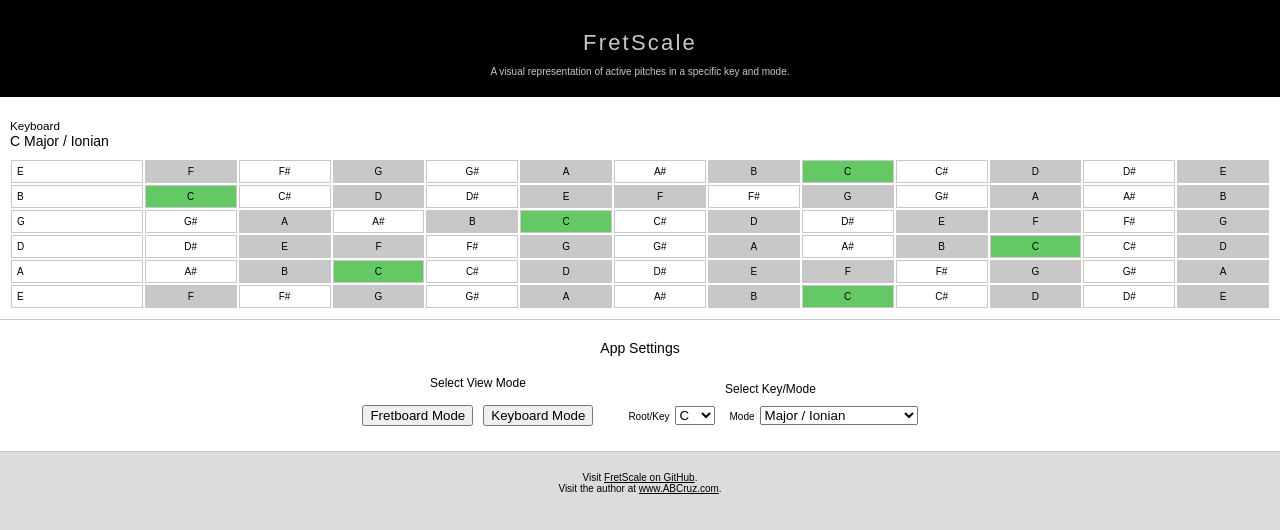
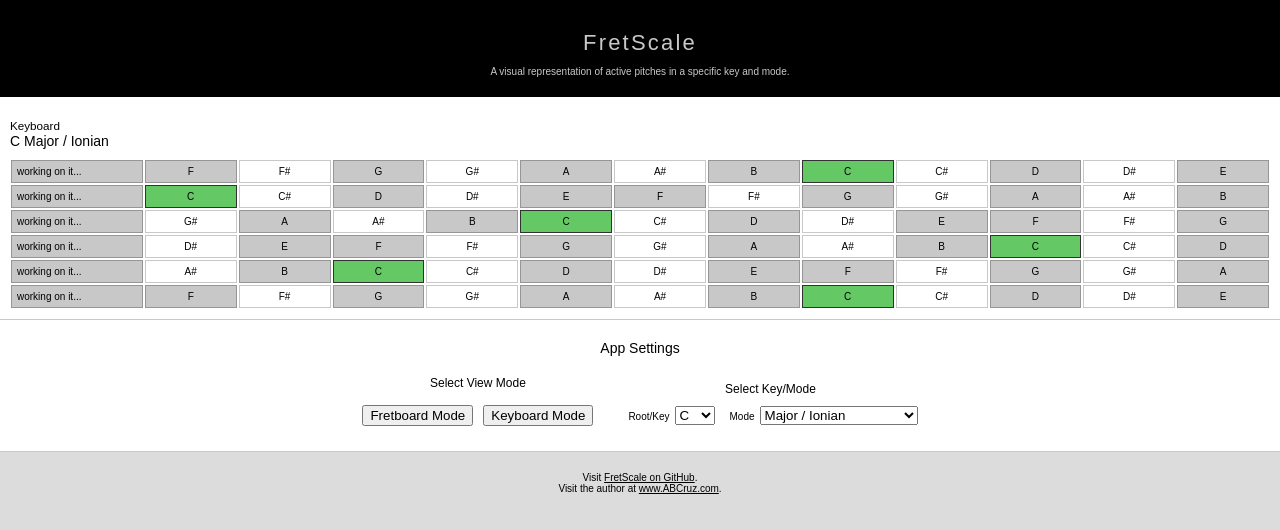
Before and after one commit to samhain13/fretscale-view, a React (Create React App) app: page / in a window 1280 px wide. Shown: the top 530 px of the page. Built offline with nearby package versions, Linux system fonts and the light colour scheme; the HTML template or start-up script is replaced by a standard one.

Commit message:
cosmetic updates to fretboard

```diff
--- a/src/App.js
+++ b/src/App.js
@@ -24,7 +24,7 @@ class App extends Component {
       return <Fretboard
         frets={this.state.fretboard_frets}
         title={this.getViewModeTitle()}
-        tuning={this.state.fretboard_tuning.slice().reverse()}
+        tuning={this.state.fretboard_tuning.slice()}
         valid_notes={this.getValidNotes()}
       />
     } else if (this.state.app_mode === 'keyboard') {
@@ -41,7 +41,6 @@ class App extends Component {
     let items = FORMULAE[this.state.current_formula].items
     let transposed = []
     let valid_notes = []
-    console.log(this.state.current_pitch, PITCH_NAMES[this.state.current_pitch])
     for (let i = 0; i < PITCH_NAMES.length; i++) {
       let pitchIndex = i + this.state.current_pitch
       if (pitchIndex >= PITCH_NAMES.length) {
@@ -52,7 +51,6 @@ class App extends Component {
     for (let i = 0; i < items.length; i++) {
       valid_notes.push(transposed[items[i]])
     }
-    console.log(valid_notes)
     return valid_notes
   }
 
--- a/src/components-fretboard.js
+++ b/src/components-fretboard.js
@@ -16,7 +16,7 @@ class InstrumentString extends Component {
   renderFrets () {
     let start_index = PITCH_NAMES.indexOf(this.props.root)
     let frets = []
-    for (let i = 1; i < this.props.frets + 1; i++) {
+    for (let i = 0; i < this.props.frets + 1; i++) {
       let pitchIndex = i + start_index
       if (pitchIndex >= PITCH_NAMES.length) {
         pitchIndex -= PITCH_NAMES.length
@@ -27,7 +27,7 @@ class InstrumentString extends Component {
           key={this.props.key_string + '-' + i}
           className={this.getFretClass(pitchName)}
         >
-          {pitchName}
+          {(i > 0) ? pitchName : 'working on it...'}
         </li>
       )
     }
@@ -37,7 +37,6 @@ class InstrumentString extends Component {
   render () {
     return (
       <ol className='instrument-string'>
-        <li className='tuner'>{this.props.root}</li>
         {this.renderFrets()}
       </ol>
     )
@@ -47,13 +46,14 @@ class InstrumentString extends Component {
 class Fretboard extends Component {
   renderStrings () {
     let renderedStrings = []
-    for (let i = 0; i < this.props.tuning.length; i++) {
+    let strings = this.props.tuning.reverse()
+    for (let i = 0; i < strings.length; i++) {
       renderedStrings.push(
         <InstrumentString
           frets={this.props.frets}
           key={'fret-string-' + i}
           key_string={'fret-string-' + i}
-          root={this.props.tuning[i]}
+          root={strings[i]}
           valid_notes={this.props.valid_notes}
         />
       )
--- a/src/index.css
+++ b/src/index.css
@@ -56,10 +56,17 @@ a:focus, a:hover {
 
 .active-pitch {
     background: rgb(200,200,200);
+    border: 1px rgb(150,150,150) solid;
+}
+
+.inactive-pitch {
+    background: rgb(255,255,255);
+    border: 1px rgb(200,200,200) solid;
 }
 
 .root-pitch {
     background: rgb(100,200,100);
+    border: 1px rgb(50,50,50) solid;
 }
 
 .form-group {
@@ -74,7 +81,6 @@ a:focus, a:hover {
     padding: 0px;
 }
     .instrument-string li {
-        border: 1px rgb(200,200,200) solid;
         flex-basis: 100px;
         margin: 1px;
         padding: 5px;
```
